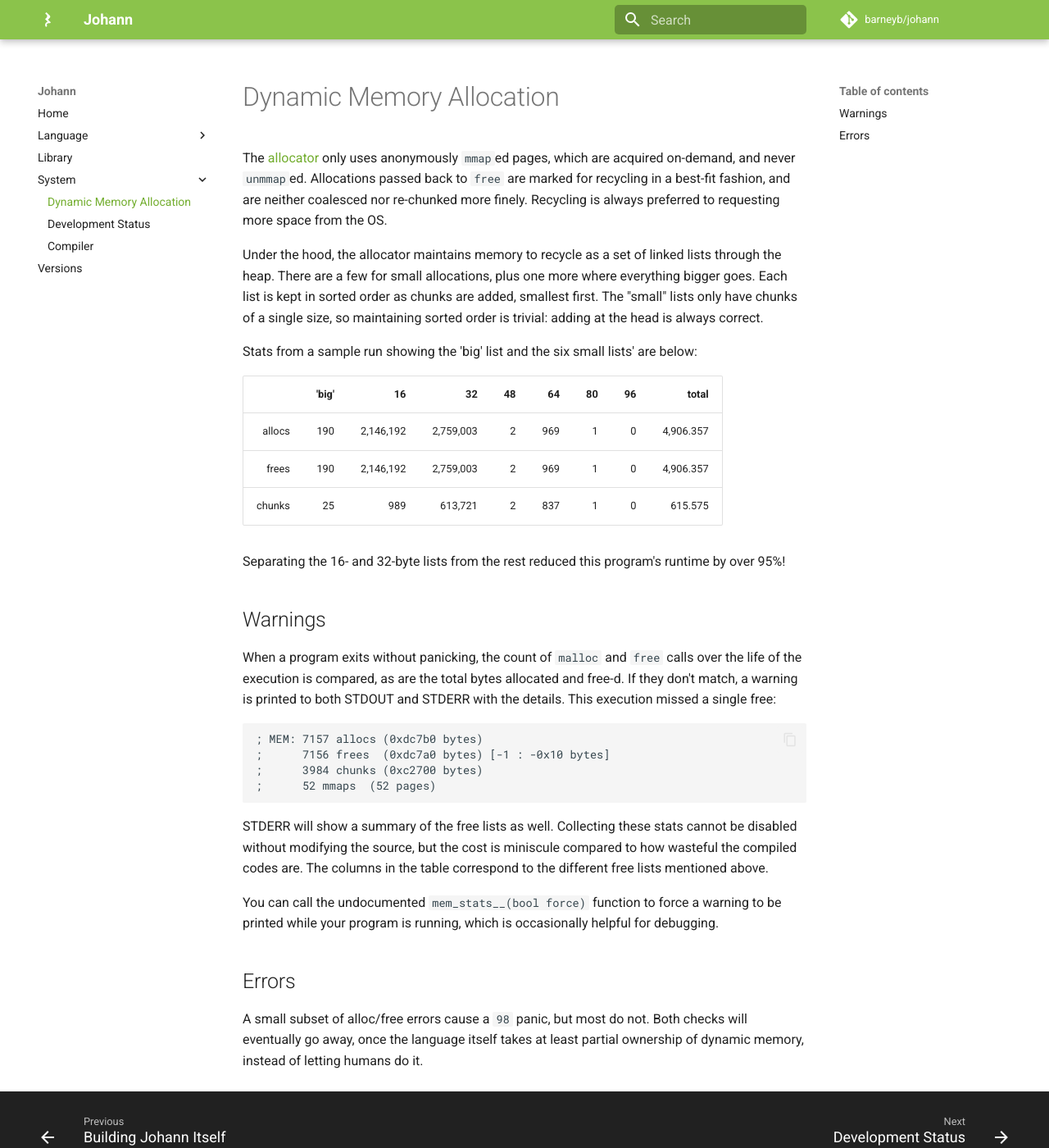
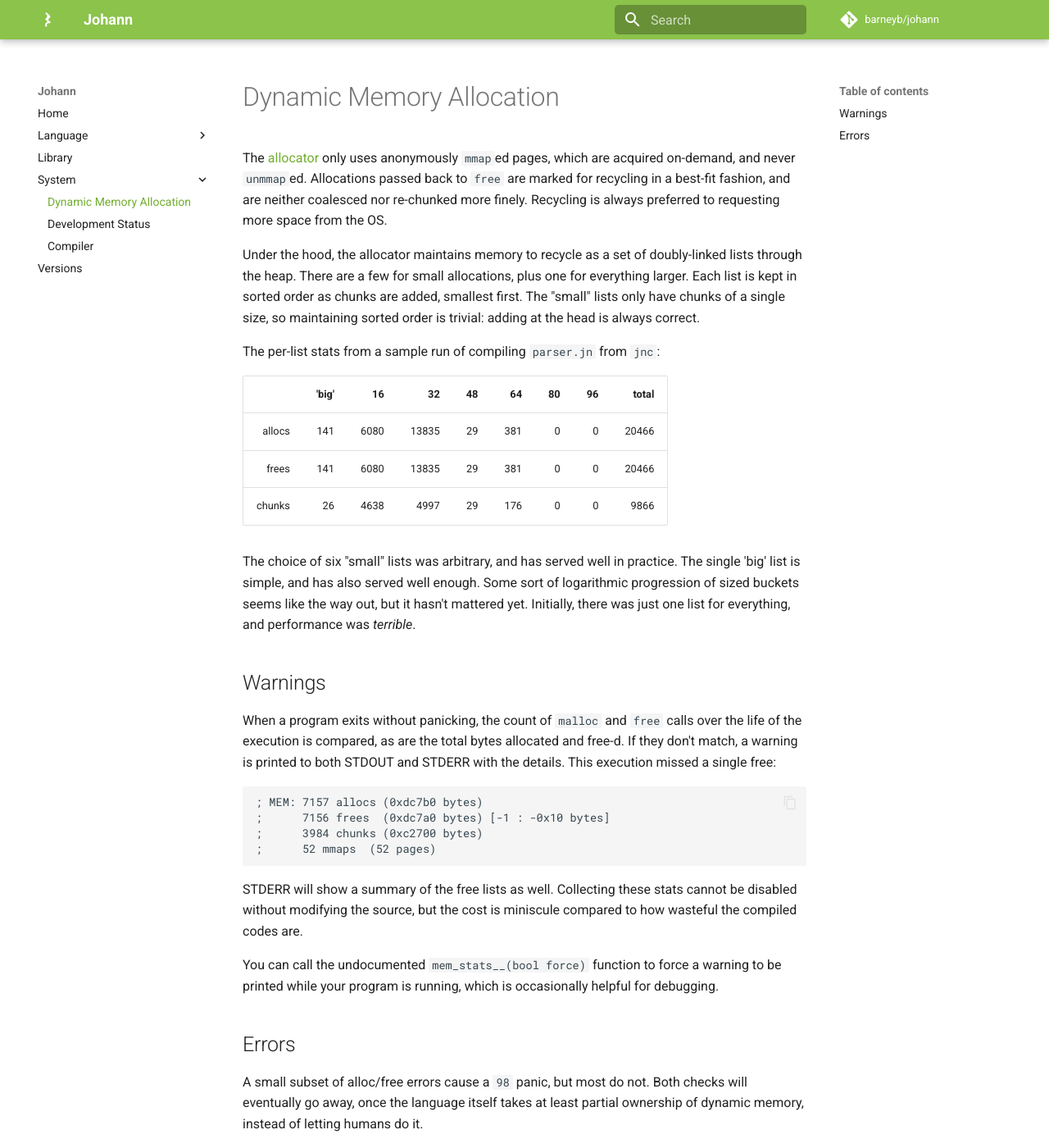
Before and after one commit to barneyb/johann, an MkDocs documentation site: the page built from documentation/docs/system/dynamic-memory.md, in a window 1280 px wide and 1400 px high. Shown: the whole window at 82% size. Built offline with MkDocs 1.6.1 and Material for MkDocs 9.7.7, drawn with Linux system fonts in a browser that asks for light colours; comment, search, counter and statistics services are not loaded.

Commit message:
spiff docs for release

```diff
--- a/documentation/docs/system/dynamic-memory.md
+++ b/documentation/docs/system/dynamic-memory.md
@@ -2,17 +2,18 @@
 
 The [allocator](../library/allocator.jn.md) only uses anonymously `mmap`ed pages, which are acquired on-demand, and never `unmmap`ed. Allocations passed back to `free` are marked for recycling in a best-fit fashion, and are neither coalesced nor re-chunked more finely. Recycling is always preferred to requesting more space from the OS.
 
-Under the hood, the allocator maintains memory to recycle as a set of linked lists through the heap. There are a few for small allocations, plus one more where everything bigger goes. Each list is kept in sorted order as chunks are added, smallest first. The "small" lists only have chunks of a single size, so maintaining sorted order is trivial: adding at the head is always correct.
+Under the hood, the allocator maintains memory to recycle as a set of doubly-linked lists through the heap. There are a few for small allocations, plus one for everything larger. Each list is kept in sorted order as chunks are added, smallest first. The "small" lists only have chunks of a single size, so maintaining sorted order is trivial: adding at the head is always correct.
 
-Stats from a sample run showing the 'big' list and the six small lists' are below:
+The per-list stats from a sample run of compiling `parser.jn` from `jnc`:
 
 |        | 'big' |        16 |        32 | 48 |  64 | 80 | 96 |     total |
 |-------:|------:|----------:|----------:|---:|----:|---:|---:|----------:|
-| allocs |   190 | 2,146,192 | 2,759,003 |  2 | 969 |  1 |  0 | 4,906.357 |
-|  frees |   190 | 2,146,192 | 2,759,003 |  2 | 969 |  1 |  0 | 4,906.357 |
-| chunks |    25 |       989 |   613,721 |  2 | 837 |  1 |  0 |   615.575 |
+| allocs |   141 |      6080 |     13835 | 29 | 381 |  0 |  0 |     20466 |
+|  frees |   141 |      6080 |     13835 | 29 | 381 |  0 |  0 |     20466 |
+| chunks |    26 |      4638 |      4997 | 29 | 176 |  0 |  0 |      9866 |
 
-Separating the 16- and 32-byte lists from the rest reduced this program's runtime by over 95%!
+
+The choice of six "small" lists was arbitrary, and has served well in practice. The single 'big' list is simple, and has also served well enough. Some sort of logarithmic progression of sized buckets seems like the way out, but it hasn't mattered yet. Initially, there was just one list for everything, and performance was _terrible_.
 
 ## Warnings
 
@@ -23,7 +24,7 @@ When a program exits without panicking, the count of `malloc` and `free` calls o
     ;      3984 chunks (0xc2700 bytes)
     ;      52 mmaps  (52 pages)
 
-STDERR will show a summary of the free lists as well. Collecting these stats cannot be disabled without modifying the source, but the cost is miniscule compared to how wasteful the compiled codes are. The columns in the table correspond to the different free lists mentioned above.
+STDERR will show a summary of the free lists as well. Collecting these stats cannot be disabled without modifying the source, but the cost is miniscule compared to how wasteful the compiled codes are.
 
 You can call the undocumented `mem_stats__(bool force)` function to force a warning to be printed while your program is running, which is occasionally helpful for debugging.
 
```
Also changed, not shown: documentation/docs/system/status.md (+2 -2 lines), documentation/docs/versions/index.md (+1 -1 lines).
